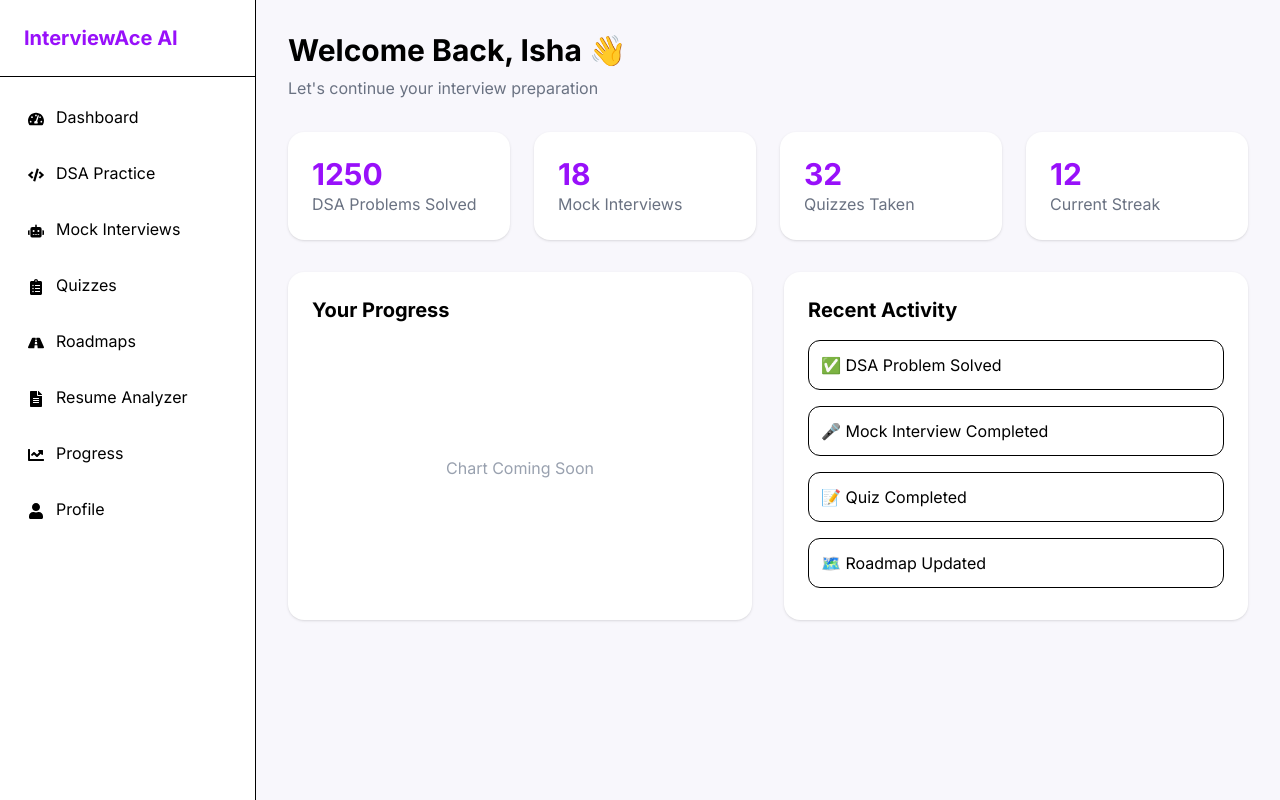
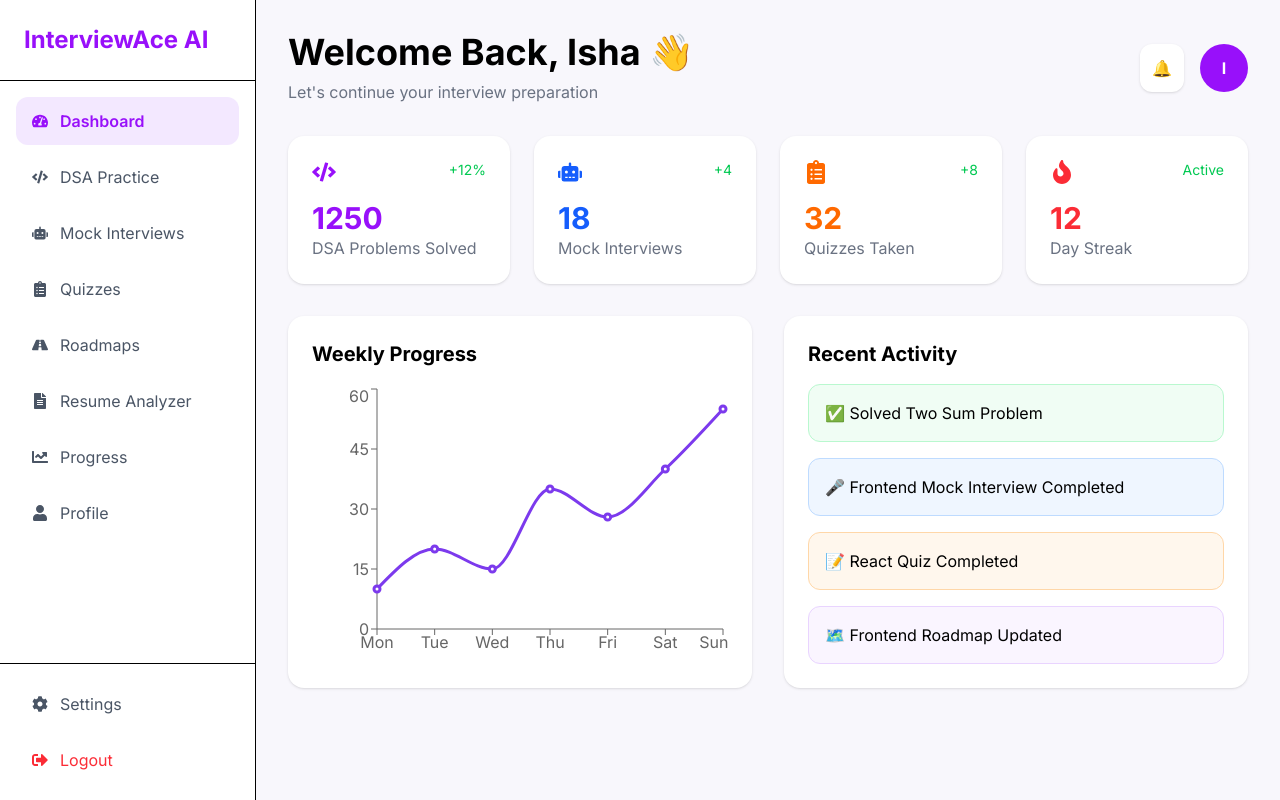
Before and after one commit to Isha4002/interview-ace-ai, a React (Vite) app: page /dashboard in a window 1280 px wide. Built offline with nearby package versions, Linux system fonts and the light colour scheme.

Commit message:
Upgraded dashboard with charts and analytics

```diff
--- a/package.json
+++ b/package.json
@@ -15,6 +15,7 @@
     "react-dom": "^19.2.6",
     "react-icons": "^5.6.0",
     "react-router-dom": "^7.17.0",
+    "recharts": "^3.8.1",
     "tailwindcss": "^4.3.0"
   },
   "devDependencies": {
--- a/src/components/Sidebar.jsx
+++ b/src/components/Sidebar.jsx
@@ -6,88 +6,94 @@ import {
   FaRoad,
   FaFileAlt,
   FaChartLine,
-  FaUser
+  FaUser,
+  FaCog,
+  FaSignOutAlt
 } from "react-icons/fa";
 
-import { Link } from "react-router-dom";
+import { NavLink } from "react-router-dom";
 
 function Sidebar() {
+  const menuClass = ({ isActive }) =>
+    `flex items-center gap-3 px-4 py-3 rounded-xl transition-all
+    ${
+      isActive
+        ? "bg-purple-100 text-purple-600 font-semibold"
+        : "text-gray-600 hover:bg-gray-100"
+    }`;
+
   return (
-    <div className="w-64 h-screen bg-white border-r fixed left-0 top-0">
+    <div className="w-64 h-screen bg-white border-r fixed left-0 top-0 flex flex-col">
+
+      {/* Logo */}
 
       <div className="p-6 border-b">
 
-        <h1 className="text-xl font-bold text-purple-600">
+        <h1 className="text-2xl font-bold text-purple-600">
           InterviewAce AI
         </h1>
 
       </div>
 
-      <div className="p-4 flex flex-col gap-2">
+      {/* Menu */}
 
-        <Link
-          to="/dashboard"
-          className="p-3 rounded-xl hover:bg-purple-100"
-        >
-          <FaTachometerAlt className="inline mr-3" />
+      <div className="flex-1 p-4 flex flex-col gap-2">
+
+        <NavLink to="/dashboard" className={menuClass}>
+          <FaTachometerAlt />
           Dashboard
-        </Link>
+        </NavLink>
 
-        <Link
-          to="/practice"
-          className="p-3 rounded-xl hover:bg-purple-100"
-        >
-          <FaCode className="inline mr-3" />
+        <NavLink to="/practice" className={menuClass}>
+          <FaCode />
           DSA Practice
-        </Link>
+        </NavLink>
 
-        <Link
-          to="/aiinterview"
-          className="p-3 rounded-xl hover:bg-purple-100"
-        >
-          <FaRobot className="inline mr-3" />
+        <NavLink to="/aiinterview" className={menuClass}>
+          <FaRobot />
           Mock Interviews
-        </Link>
+        </NavLink>
 
-        <Link
-          to="/quiz"
-          className="p-3 rounded-xl hover:bg-purple-100"
-        >
-          <FaClipboardList className="inline mr-3" />
+        <NavLink to="/quiz" className={menuClass}>
+          <FaClipboardList />
           Quizzes
-        </Link>
+        </NavLink>
 
-        <Link
-          to="/roadmaps"
-          className="p-3 rounded-xl hover:bg-purple-100"
-        >
-          <FaRoad className="inline mr-3" />
+        <NavLink to="/roadmaps" className={menuClass}>
+          <FaRoad />
           Roadmaps
-        </Link>
+        </NavLink>
 
-        <Link
-          to="/resume"
-          className="p-3 rounded-xl hover:bg-purple-100"
-        >
-          <FaFileAlt className="inline mr-3" />
+        <NavLink to="/resume" className={menuClass}>
+          <FaFileAlt />
           Resume Analyzer
-        </Link>
+        </NavLink>
 
-        <Link
-          to="/progress"
-          className="p-3 rounded-xl hover:bg-purple-100"
-        >
-          <FaChartLine className="inline mr-3" />
+        <NavLink to="/progress" className={menuClass}>
+          <FaChartLine />
           Progress
-        </Link>
+        </NavLink>
 
-        <Link
-          to="/profile"
-          className="p-3 rounded-xl hover:bg-purple-100"
-        >
-          <FaUser className="inline mr-3" />
+        <NavLink to="/profile" className={menuClass}>
+          <FaUser />
           Profile
-        </Link>
+        </NavLink>
+
+      </div>
+
+      {/* Bottom */}
+
+      <div className="p-4 border-t flex flex-col gap-2">
+
+        <button className="flex items-center gap-3 px-4 py-3 rounded-xl text-gray-600 hover:bg-gray-100">
+          <FaCog />
+          Settings
+        </button>
+
+        <button className="flex items-center gap-3 px-4 py-3 rounded-xl text-red-500 hover:bg-red-50">
+          <FaSignOutAlt />
+          Logout
+        </button>
 
       </div>
 
--- a/src/pages/Dashboard.jsx
+++ b/src/pages/Dashboard.jsx
@@ -1,4 +1,30 @@
 import Sidebar from "../components/Sidebar";
+
+import {
+  FaCode,
+  FaRobot,
+  FaClipboardList,
+  FaFire
+} from "react-icons/fa";
+
+import {
+  LineChart,
+  Line,
+  XAxis,
+  YAxis,
+  Tooltip,
+  ResponsiveContainer
+} from "recharts";
+
+const data = [
+  { day: "Mon", solved: 10 },
+  { day: "Tue", solved: 20 },
+  { day: "Wed", solved: 15 },
+  { day: "Thu", solved: 35 },
+  { day: "Fri", solved: 28 },
+  { day: "Sat", solved: 40 },
+  { day: "Sun", solved: 55 },
+];
 
 function Dashboard() {
   return (
@@ -8,85 +34,146 @@ function Dashboard() {
 
       <div className="ml-64 p-8">
 
-        <h1 className="text-3xl font-bold">
-          Welcome Back, Isha 👋
-        </h1>
+        {/* Header */}
 
-        <p className="text-gray-500 mt-2">
-          Let's continue your interview preparation
-        </p>
+        <div className="flex justify-between items-center mb-8">
+
+          <div>
+            <h1 className="text-4xl font-bold">
+              Welcome Back, Isha 👋
+            </h1>
+
+            <p className="text-gray-500 mt-2">
+              Let's continue your interview preparation
+            </p>
+          </div>
+
+          <div className="flex items-center gap-4">
+
+            <button className="bg-white p-3 rounded-xl shadow">
+              🔔
+            </button>
+
+            <div className="w-12 h-12 rounded-full bg-purple-600 text-white flex items-center justify-center font-bold">
+              I
+            </div>
+
+          </div>
+
+        </div>
 
         {/* Stats */}
 
-        <div className="grid md:grid-cols-4 gap-6 mt-8">
+        <div className="grid md:grid-cols-4 gap-6">
 
-          <div className="bg-white p-6 rounded-2xl shadow-sm">
+          <div className="bg-white p-6 rounded-2xl shadow hover:shadow-lg transition">
+            <div className="flex justify-between">
+              <FaCode className="text-purple-600 text-2xl" />
+              <span className="text-green-500 text-sm">
+                +12%
+              </span>
+            </div>
 
-            <h2 className="text-3xl font-bold text-purple-600">
+            <h2 className="text-3xl font-bold mt-4 text-purple-600">
               1250
             </h2>
 
             <p className="text-gray-500">
               DSA Problems Solved
             </p>
-
           </div>
 
-          <div className="bg-white p-6 rounded-2xl shadow-sm">
+          <div className="bg-white p-6 rounded-2xl shadow hover:shadow-lg transition">
+            <div className="flex justify-between">
+              <FaRobot className="text-blue-600 text-2xl" />
+              <span className="text-green-500 text-sm">
+                +4
+              </span>
+            </div>
 
-            <h2 className="text-3xl font-bold text-purple-600">
+            <h2 className="text-3xl font-bold mt-4 text-blue-600">
               18
             </h2>
 
             <p className="text-gray-500">
               Mock Interviews
             </p>
-
           </div>
 
-          <div className="bg-white p-6 rounded-2xl shadow-sm">
+          <div className="bg-white p-6 rounded-2xl shadow hover:shadow-lg transition">
+            <div className="flex justify-between">
+              <FaClipboardList className="text-orange-500 text-2xl" />
+              <span className="text-green-500 text-sm">
+                +8
+              </span>
+            </div>
 
-            <h2 className="text-3xl font-bold text-purple-600">
+            <h2 className="text-3xl font-bold mt-4 text-orange-500">
               32
             </h2>
 
             <p className="text-gray-500">
               Quizzes Taken
             </p>
-
           </div>
 
-          <div className="bg-white p-6 rounded-2xl shadow-sm">
+          <div className="bg-white p-6 rounded-2xl shadow hover:shadow-lg transition">
+            <div className="flex justify-between">
+              <FaFire className="text-red-500 text-2xl" />
+              <span className="text-green-500 text-sm">
+                Active
+              </span>
+            </div>
 
-            <h2 className="text-3xl font-bold text-purple-600">
+            <h2 className="text-3xl font-bold mt-4 text-red-500">
               12
             </h2>
 
             <p className="text-gray-500">
-              Current Streak
+              Day Streak
             </p>
-
           </div>
 
         </div>
 
-        {/* Bottom Section */}
+        {/* Bottom */}
 
         <div className="grid md:grid-cols-2 gap-8 mt-8">
 
-          <div className="bg-white p-6 rounded-2xl shadow-sm">
+          {/* Chart */}
+
+          <div className="bg-white p-6 rounded-2xl shadow">
 
             <h2 className="text-xl font-bold mb-4">
-              Your Progress
+              Weekly Progress
             </h2>
 
-            <div className="h-64 flex items-center justify-center text-gray-400">
-              Chart Coming Soon
-            </div>
+            <ResponsiveContainer width="100%" height={280}>
+
+              <LineChart data={data}>
+
+                <XAxis dataKey="day" />
+
+                <YAxis />
+
+                <Tooltip />
+
+                <Line
+                  type="monotone"
+                  dataKey="solved"
+                  stroke="#7C3AED"
+                  strokeWidth={3}
+                />
+
+              </LineChart>
+
+            </ResponsiveContainer>
 
           </div>
 
-          <div className="bg-white p-6 rounded-2xl shadow-sm">
+          {/* Activity */}
+
+          <div className="bg-white p-6 rounded-2xl shadow">
 
             <h2 className="text-xl font-bold mb-4">
               Recent Activity
@@ -94,20 +181,20 @@ function Dashboard() {
 
             <div className="space-y-4">
 
-              <div className="border rounded-xl p-3">
-                ✅ DSA Problem Solved
+              <div className="bg-green-50 border border-green-200 rounded-xl p-4">
+                ✅ Solved Two Sum Problem
               </div>
 
-              <div className="border rounded-xl p-3">
-                🎤 Mock Interview Completed
+              <div className="bg-blue-50 border border-blue-200 rounded-xl p-4">
+                🎤 Frontend Mock Interview Completed
               </div>
 
-              <div className="border rounded-xl p-3">
-                📝 Quiz Completed
+              <div className="bg-orange-50 border border-orange-200 rounded-xl p-4">
+                📝 React Quiz Completed
               </div>
 
-              <div className="border rounded-xl p-3">
-                🗺️ Roadmap Updated
+              <div className="bg-purple-50 border border-purple-200 rounded-xl p-4">
+                🗺️ Frontend Roadmap Updated
               </div>
 
             </div>
```
Also changed, not shown: 1 other file (tests, documents, lock files or other folders).
